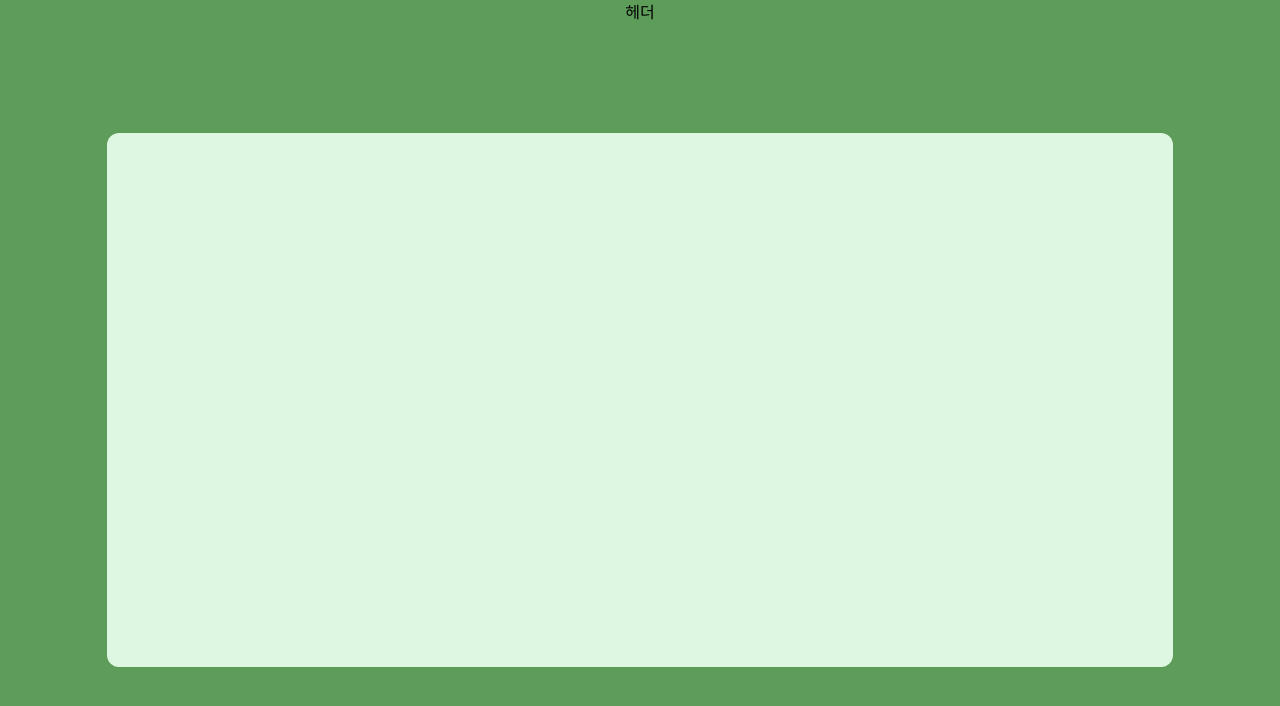
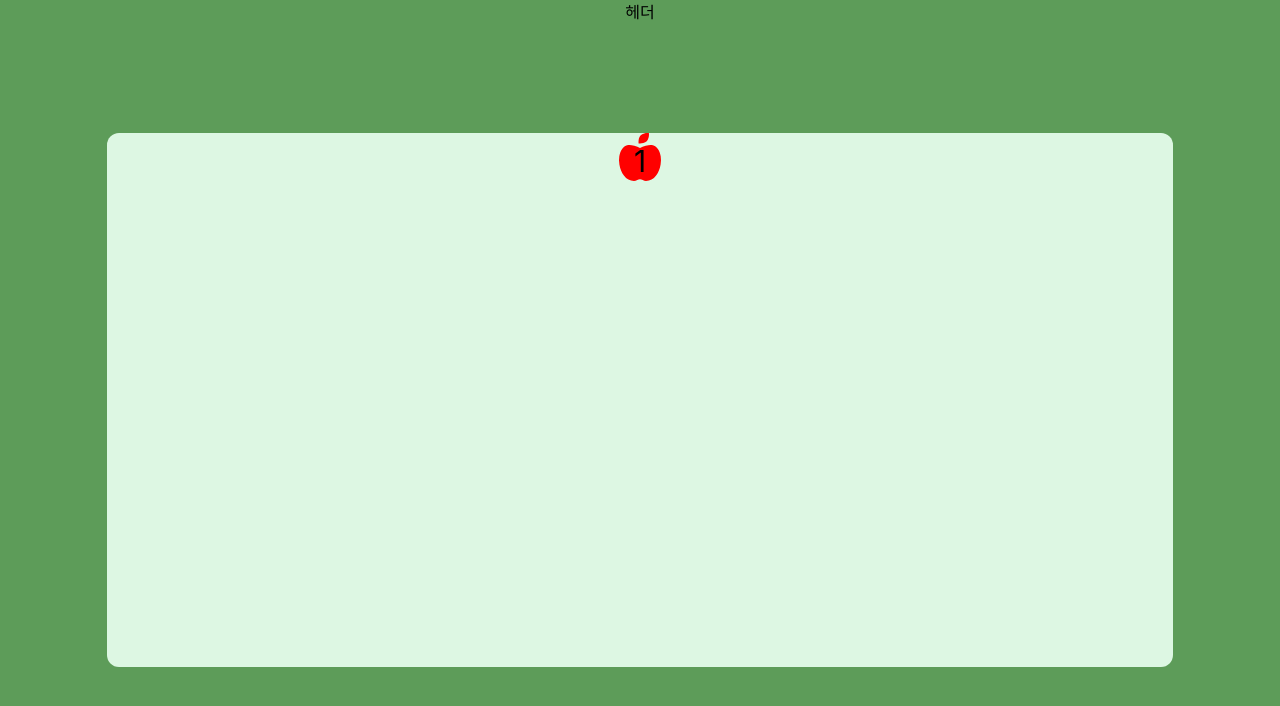
Before and after one commit to Thereisnotruth/AppleGame, a React (Create React App) app: page /game in a window 1280 px wide. Shown: the top 706 px of the page. Built offline with nearby package versions, Linux system fonts and the light colour scheme.

Commit message:
drag detect

```diff
--- /dev/null
+++ b/src/components/Apple.tsx
@@ -0,0 +1,22 @@
+import React, { useEffect } from 'react';
+import { FaAppleAlt } from 'react-icons/fa';
+
+const Apple = (props: any) => {
+  const { number, appleRef, isSelected } = props;
+  if (isSelected) {
+    console.log(number);
+  }
+  return (
+    <div className="relative m-0 inline-block" ref={appleRef}>
+      <div className="z-10 absolute left-[50%] translate-x-[-50%] top-[50%] translate-y-[-40%] text-3xl">
+        {number}
+      </div>
+      <FaAppleAlt
+        className="text-5xl"
+        style={isSelected ? { color: 'yellow' } : { color: 'red' }}
+      />
+    </div>
+  );
+};
+
+export default Apple;
--- a/src/containers/GameContainer.tsx
+++ b/src/containers/GameContainer.tsx
@@ -4,6 +4,8 @@ import GamePage from '../pages/GamePage';
 
 const GameContainer = () => {
   const boundaryRef = useRef<HTMLDivElement>(null);
+  const appleRef = useRef<HTMLDivElement>(null);
+  const [isSelected, setIsSelected] = useState<boolean>(false);
   const [isDragged, setIsDragged] = useState<boolean>(false);
   const [startX, setStartX] = useState<number>(0);
   const [startY, setStartY] = useState<number>(0);
@@ -15,6 +17,7 @@ const GameContainer = () => {
   const [boundRight, setBoundRight] = useState<number>(0);
   const [boundTop, setBoundTop] = useState<number>(0);
   const [boundBottom, setBoundBottom] = useState<number>(0);
+
   const handleMouseDown = (event: React.MouseEvent) => {
     if (
       event.clientX < boundRight &&
@@ -30,6 +33,7 @@ const GameContainer = () => {
     }
   };
   const handleMouseUp = (event: React.MouseEvent) => {
+    setIsSelected(false);
     setIsDragged(false);
     setWidth(0);
     setHeight(0);
@@ -42,16 +46,33 @@ const GameContainer = () => {
       event.clientY < boundBottom &&
       event.clientY > boundTop
     ) {
-      if (isDragged) {
-        if (event.clientX - endX > 0) {
-          setWidth(event.clientX - startX);
-        } else {
+      if (isDragged && appleRef.current) {
+        if (event.clientX - endX > 0 && event.clientY - endY > 0) {
+          // 우-하
+          setWidth(event.clientX - endX);
+          setHeight(event.clientY - endY);
+        } else if (event.clientX - endX > 0 && event.clientY - endY < 0) {
+          // 우-상
+          setWidth(event.clientX - endX);
+          setStartY(event.clientY);
+          setHeight(endY - event.clientY);
+          if (
+            appleRef.current.offsetTop + appleRef.current.clientHeight > event.clientY &&
+            appleRef.current.offsetLeft < event.clientX
+          ) {
+            setIsSelected(true);
+          } else {
+            setIsSelected(false);
+          }
+        } else if (event.clientX - endX < 0 && event.clientY - endY > 0) {
+          // 좌-하
           setStartX(event.clientX);
           setWidth(endX - event.clientX);
-        }
-        if (event.clientY - endY > 0) {
-          setHeight(event.clientY - startY);
-        } else {
+          setHeight(event.clientY - endY);
+        } else if (event.clientX - endX < 0 && event.clientY - endY < 0) {
+          // 좌-상
+          setStartX(event.clientX);
+          setWidth(endX - event.clientX);
           setStartY(event.clientY);
           setHeight(endY - event.clientY);
         }
@@ -69,6 +90,8 @@ const GameContainer = () => {
   return (
     <GamePage
       boundaryRef={boundaryRef}
+      appleRef={appleRef}
+      isSelected={isSelected}
       isDragged={isDragged}
       handleMouseDown={handleMouseDown}
       handleMouseUp={handleMouseUp}
--- a/src/pages/GamePage.tsx
+++ b/src/pages/GamePage.tsx
@@ -1,9 +1,11 @@
 import React from 'react';
-import { FaAppleAlt } from 'react-icons/fa';
+import Apple from '../components/Apple';
 
 const GamePage = (props: any) => {
   const {
     boundaryRef,
+    appleRef,
+    isSelected,
     isDragged,
     handleMouseDown,
     handleMouseUp,
@@ -23,10 +25,9 @@ const GamePage = (props: any) => {
       onMouseLeave={handleMouseUp}
     >
       <div className="h-1/6">헤더</div>
-      <div
-        className="h-4/6 w-5/6 bg-light_green mx-auto rounded-xl max-w-6xl"
-        ref={boundaryRef}
-      ></div>
+      <div className="h-4/6 w-5/6 bg-light_green mx-auto rounded-xl max-w-6xl" ref={boundaryRef}>
+        <Apple number={1} appleRef={appleRef} isSelected={isSelected} />
+      </div>
       <div className="h-1/6"></div>
       <div
         style={
```
